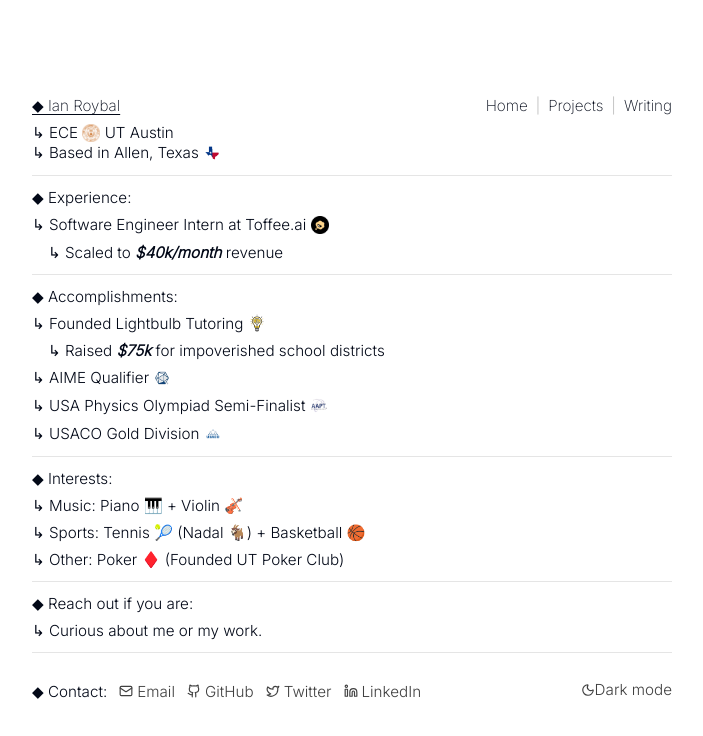
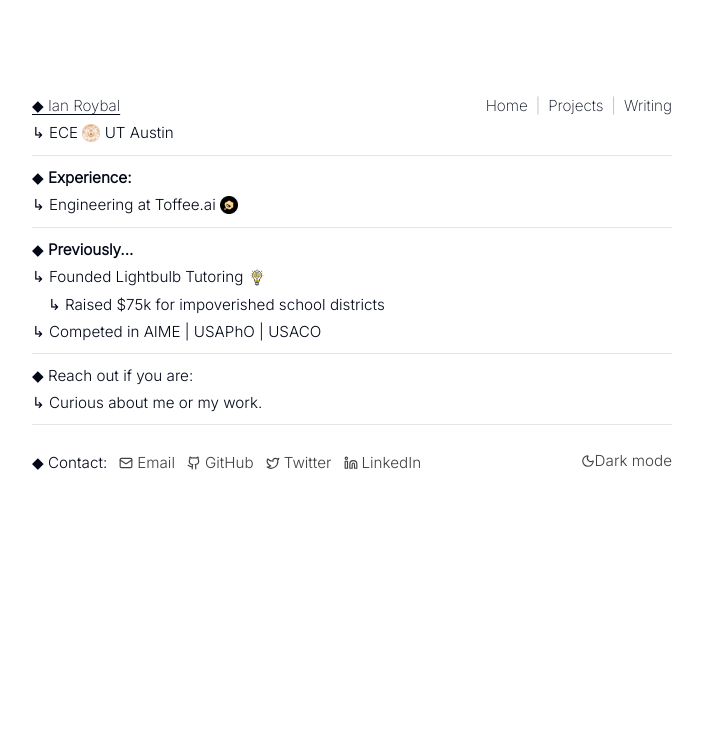
Before and after one commit to ir272/ianroybal-portfolio, a Next.js app: page / in a window 1280 px wide. Shown: the top 736 px of the page, without its empty margins (288-991 px from the left). Built offline with nearby package versions, Linux system fonts and the light colour scheme.

Commit message:
refactor: changed home page, removed logos and added some links

```diff
--- a/app/page.tsx
+++ b/app/page.tsx
@@ -40,38 +40,24 @@ export default function Home() {
           subtitle={
             <>
               <div>↳ ECE <Logo src="/ut.png" alt="UT Austin" /> <a href="https://www.utexas.edu/" target="_blank" rel="noreferrer" className="hover-underline-nudge">UT Austin</a></div>
-              <div>↳ Based in Allen, Texas <Logo src="/texas.png" alt="Austin,Texas" /></div>
             </>
           }
         />
 
         {/* Experience */}
         <div className="text-sm sm:text-[0.95rem] leading-tight space-y-2">
-          <div>◆ Experience:</div>
-          <div>↳ Software Engineer Intern at <a href="https://toffee.ai/" target="_blank" rel="noreferrer" className="hover-underline-nudge">Toffee.ai</a> <Logo src="/toffee.png" alt="Toffee.ai" /></div>
-          <div className="ml-4">↳ Scaled to <span className="font-bold slight-italic">$40k/month</span> revenue</div>
+          <div>◆ <span className="font-bold">Experience:</span></div>
+          <div>↳ Engineering at <a href="https://toffee.ai/" target="_blank" rel="noreferrer" className="hover-underline-nudge">Toffee.ai</a> <Logo src="/toffee.png" alt="Toffee.ai" /></div>
         </div>
 
         <div className="my-3 border-t border-neutral-200 dark:border-neutral-700" />
 
         {/* Accomplishments */}
         <div className="text-sm sm:text-[0.95rem] leading-tight space-y-2">
-          <div>◆ Accomplishments:</div>
+          <div>◆ <span className="font-bold">Previously...</span></div>
           <div>↳ Founded <a href="https://www.instagram.com/lightbulb_tut/" target="_blank" rel="noreferrer" className="hover-underline-nudge">Lightbulb Tutoring</a> <Logo src="/lbt.png" alt="Lightbulb Tutoring" /></div>
-          <div className="ml-4">↳ Raised <span className="font-bold slight-italic">$75k</span> for <a href="https://www.youtube.com/watch?v=R3s4H16X9VA" target="_blank" rel="noreferrer" className="hover-underline-nudge">impoverished school districts</a></div>
-          <div>↳ AIME Qualifier <Logo src="/AIME.png" alt="AIME" /></div>
-          <div>↳ USA Physics Olympiad Semi-Finalist <Logo src="/USAPHO.png" alt="USAPHO" /></div>
-          <div>↳ USACO Gold Division <Logo src="/USACO.png" alt="USACO" /></div>
-        </div>
-
-        <div className="my-3 border-t border-neutral-200 dark:border-neutral-700" />
-
-        {/* Interests */}
-        <div className="text-sm sm:text-[0.95rem] leading-tight space-y-2">
-          <div>◆ Interests:</div>
-          <div>↳ Music: Piano 🎹 + Violin 🎻</div>
-          <div>↳ Sports: Tennis 🎾 (Nadal 🐐) + Basketball 🏀</div>
-          <div>↳ Other: Poker ♦️ (Founded <a href="https://discord.gg/GKhA7YW3cH" target="_blank" rel="noreferrer" className="hover-underline-nudge">UT Poker Club</a>)</div>
+          <div className="ml-4">↳ Raised $75k for <a href="https://www.youtube.com/watch?v=R3s4H16X9VA" target="_blank" rel="noreferrer" className="hover-underline-nudge">impoverished school districts</a></div>
+          <div>↳ Competed in AIME | USAPhO | USACO</div>
         </div>
 
         <div className="my-3 border-t border-neutral-200 dark:border-neutral-700" />
@@ -79,7 +65,7 @@ export default function Home() {
         {/* Reach out */}
         <div className="text-sm sm:text-[0.95rem] leading-tight space-y-2">
           <div>◆ Reach out if you are:</div>
-          <div>↳ Curious about me or my work.</div>
+          <div>↳ Curious about <a href="/writing" className="hover-underline-nudge">me</a> or my <a href="/projects" className="hover-underline-nudge">work</a>.</div>
         </div>
 
         <div className="my-3 border-t border-neutral-200 dark:border-neutral-700" />
```
